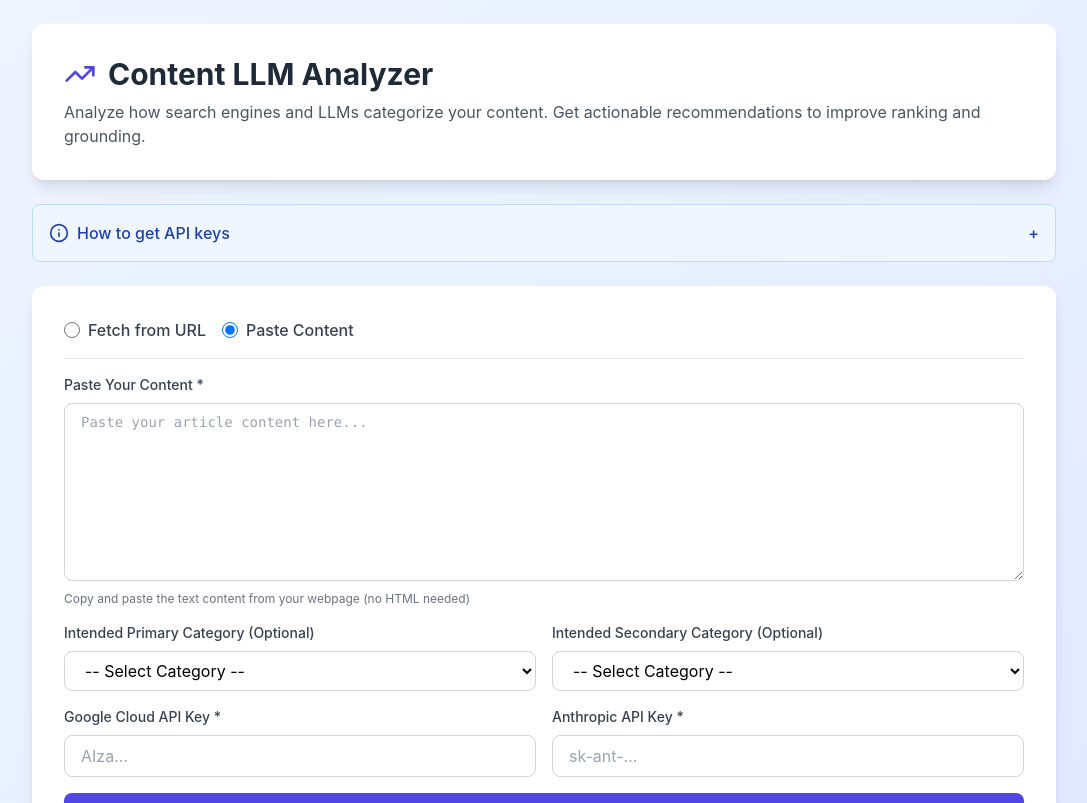
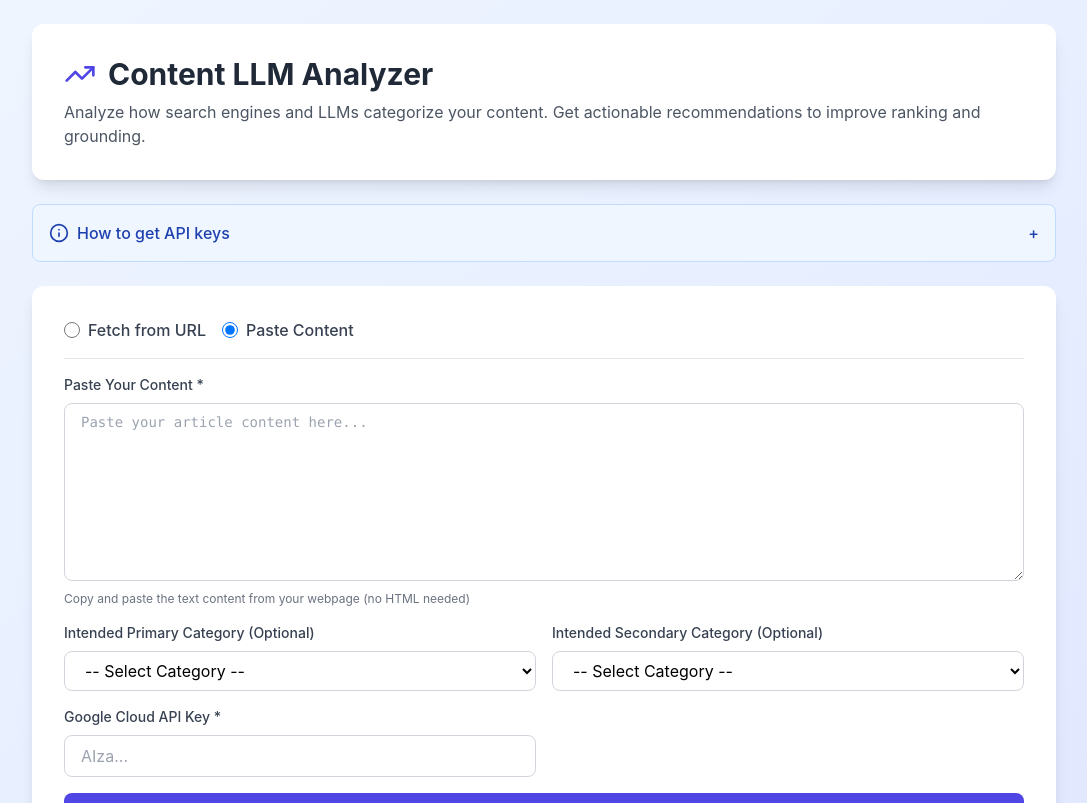
Before and after one commit to joeloquendo91-gif/content-llm-analyzer, a React (Vite) app: page / in a window 1280 px wide. Shown: the top 803 px of the page, without its empty margins (96-1183 px from the left). Built offline with nearby package versions, Linux system fonts and the light colour scheme.

Commit message:
Remove Anthropic key from UI; use server-side Claude only

```diff
--- a/src/App.jsx
+++ b/src/App.jsx
@@ -258,7 +258,6 @@ export default function ContentAnalyzer() {
   const [intendedPrimary, setIntendedPrimary] = useState('');
   const [intendedSecondary, setIntendedSecondary] = useState('');
   const [googleApiKey, setGoogleApiKey] = useState('');
-  const [anthropicApiKey, setAnthropicApiKey] = useState('');
   const [loading, setLoading] = useState(false);
   const [results, setResults] = useState(null);
   const [error, setError] = useState('');
@@ -485,8 +484,8 @@ Provide JSON (no markdown):
   };
 
   const handleAnalyze = async () => {
-    if ((!url && !manualContent) || !googleApiKey || !anthropicApiKey) {
-      setError('Please fill in content (URL or manual), and both API keys');
+    if ((!url && !manualContent) || !googleApiKey) {
+      setError('Please fill in content (URL or manual)');
       return;
     }
 
@@ -676,19 +675,6 @@ Provide JSON (no markdown):
                   value={googleApiKey}
                   onChange={(e) => setGoogleApiKey(e.target.value)}
                   placeholder="AIza..."
-                  className="w-full px-4 py-2 border border-gray-300 rounded-lg focus:ring-2 focus:ring-indigo-500 focus:border-transparent"
-                />
-              </div>
-
-              <div>
-                <label className="block text-sm font-medium text-gray-700 mb-2">
-                  Anthropic API Key *
-                </label>
-                <input
-                  type="password"
-                  value={anthropicApiKey}
-                  onChange={(e) => setAnthropicApiKey(e.target.value)}
-                  placeholder="sk-ant-..."
                   className="w-full px-4 py-2 border border-gray-300 rounded-lg focus:ring-2 focus:ring-indigo-500 focus:border-transparent"
                 />
               </div>
@@ -882,7 +868,6 @@ Provide JSON (no markdown):
         {/* Footer */}
         <div className="mt-8 text-center text-sm text-gray-600">
           <p>Built with Google Cloud Natural Language API & Anthropic Claude</p>
-          <p className="mt-2">Your API keys are never stored or sent to our servers</p>
         </div>
       </div>
     </div>
```
